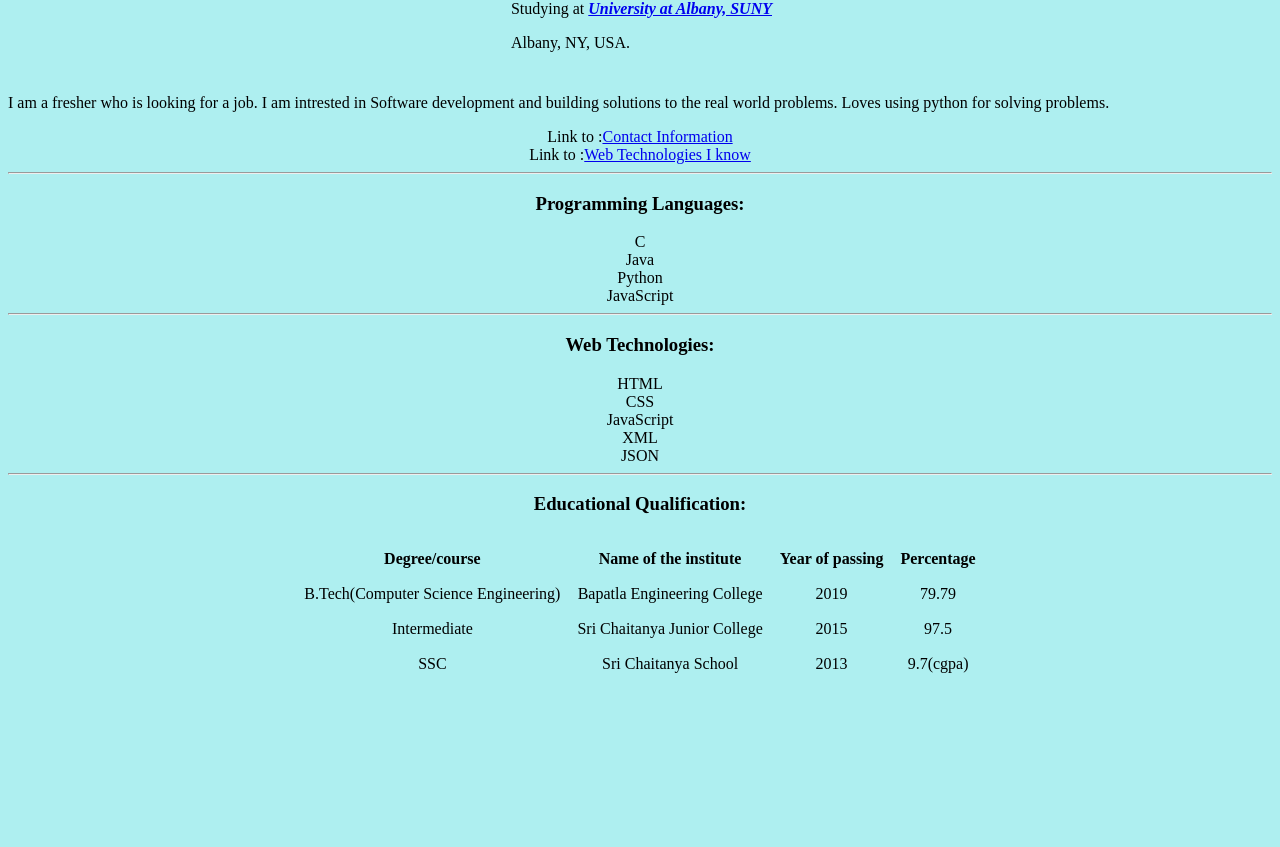
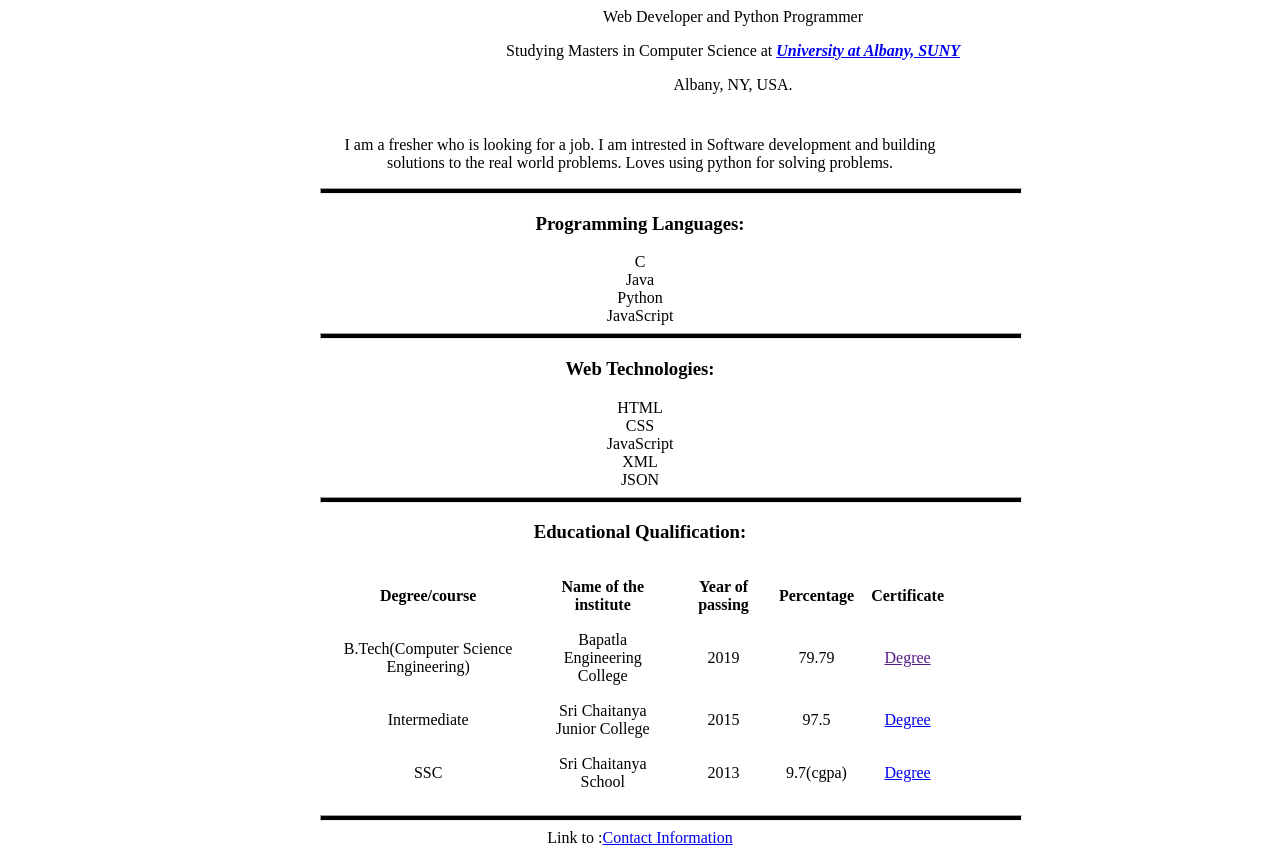
Before and after one commit to kalibattula/kaliportfolio, a plain HTML site: page index.html in a window 1280 px wide. Shown: the part 372-1219 px from the top of the page. Before the commit the page ends 1069 px from the top, so only its background shows below. Drawn offline with Linux system fonts and the light colour scheme.

Commit message:
Added smoe styling and add link to the certificates

```diff
--- a/index.html
+++ b/index.html
@@ -11,7 +11,7 @@
         <div class='info'>
             <h1>Kali Battula</h1>
             <p>Web Developer and Python Programmer</p>
-            <p>Studying at <a href="https://www.albany.edu/"><strong><em>University at Albany, SUNY</em></strong></a></p>
+            <p>Studying Masters in Computer Science  at <a href="https://www.albany.edu/"><strong><em>University at Albany, SUNY</em></strong></a></p>
             <p>Albany,
             NY,
             USA.
@@ -24,8 +24,8 @@
             </p>
         </div>
        <div class="center">
-            Link to :<a href="contact.html">Contact Information</a><br>
-            Link to :<a href="#webtech">Web Technologies I know</a>
+
+            <!-- Link to :<a href="#webtech">Web Technologies I know</a> -->
             <hr>
             <!-- <h3>My Hobbies:</h3>
             <ul>
@@ -53,13 +53,14 @@
             </div>
             <hr>
             <h3>Educational Qualification:</h3>
-            <table cellspacing = 15 align="center">
+            <table cellspacing = 15 >
                 <thead>
                     <tr>
                         <th>Degree/course</th>
                         <th>Name of the institute</th>
                         <th>Year of passing</th>
                         <th>Percentage</th>
+                        <th>Certificate</th>
                 </thead>
                 <tbody>
                     <tr>
@@ -67,23 +68,28 @@
                         <td>Bapatla Engineering College</td>
                         <td>2019</td>
                         <td>79.79</td>
-                        <!-- <td><a href="https://drive.google.com/open?id=1UuK4E_maZACcRtsomzed2sR6ikA9H8zi">Degree</a></td> -->
+                        <td><a href="">Degree</a></td>
                     </tr>
                     <tr>
                             <td>Intermediate</td>
                             <td>Sri Chaitanya Junior College</td>
                             <td>2015</td>
                             <td>97.5</td>
+                            <td><a href="https://drive.google.com/open?id=1leReAytGkPh-HMplST42bo12lJXpS0Tt" target="_blank">Degree</a></td>
                     </tr>
                     <tr>
                             <td>SSC</td>
                             <td>Sri Chaitanya School</td>
                             <td>2013</td>
                             <td>9.7(cgpa)</td>
+                            <td><a href="https://drive.google.com/open?id=1muAMEbUQIM_qSfmDuyrK7fQ2TCOOo5FM" target="_blank">Degree</a></td>
                     </tr>
                 </tbody>
             </table>
-
+            <hr>
+            <footer>
+                Link to :<a href="contact.html">Contact Information</a><br>
+            </footer>
        </div>
 
     </body>
--- a/style.css
+++ b/style.css
@@ -1,28 +1,38 @@
-body {
-    background-color:#aeeff0;
+body { /* for centering the whole web page i.e body pf the web page*/
+    /* background-color:#aeeff0; */
+    margin: auto;
+    width: 50%;
+    text-align: center;
+ }
+
+img { /* For dispalying the image with rounded corners and folating the element to the left */
+    float:left;
+    border-radius: 150px;
+}
+.info { /* for dispalying the contents next to the image i.e floating the contents to the right*/
+    float: right;
+    margin-top: 50px;
+    text-align: center;
 }
 
-img {
-    float:left;
-    margin-left: 400px;
-    border-radius: 150px;
-    /* margin-right: auto; */
 
-}
-.info {
-    float: right;
-    margin-right: 500px;
-}
-
-.status{
+.status{ /*for clearing the float property so that the contents will not be wrapped besides the image */
     clear:both;
     padding-top: 10px;
 }
 
-.center {
-    text-align: center;
-}
+
 
 .proglang p{
     margin: 0px;
 }
+
+hr {
+    width: 700px;
+    height: 4px;
+    background-color: black;
+}
+
+p {
+    text-align: center;
+}
```
